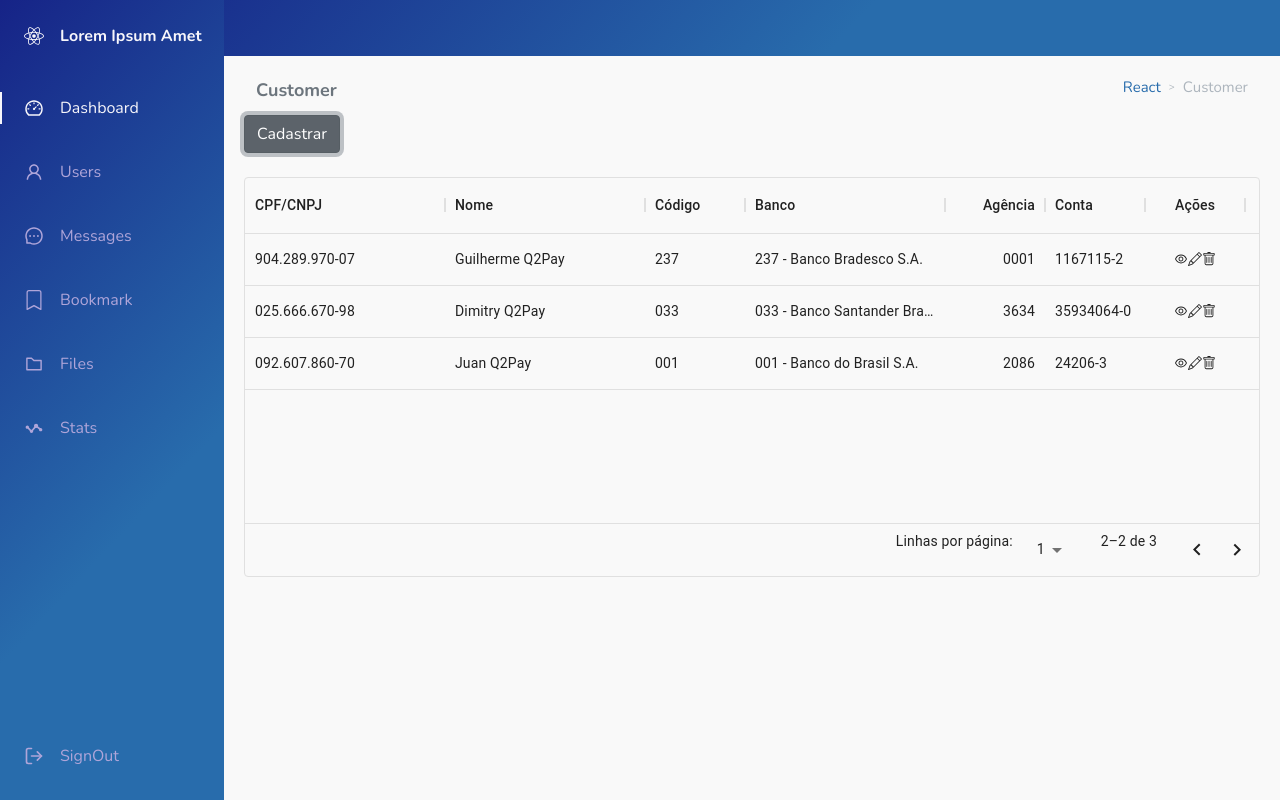
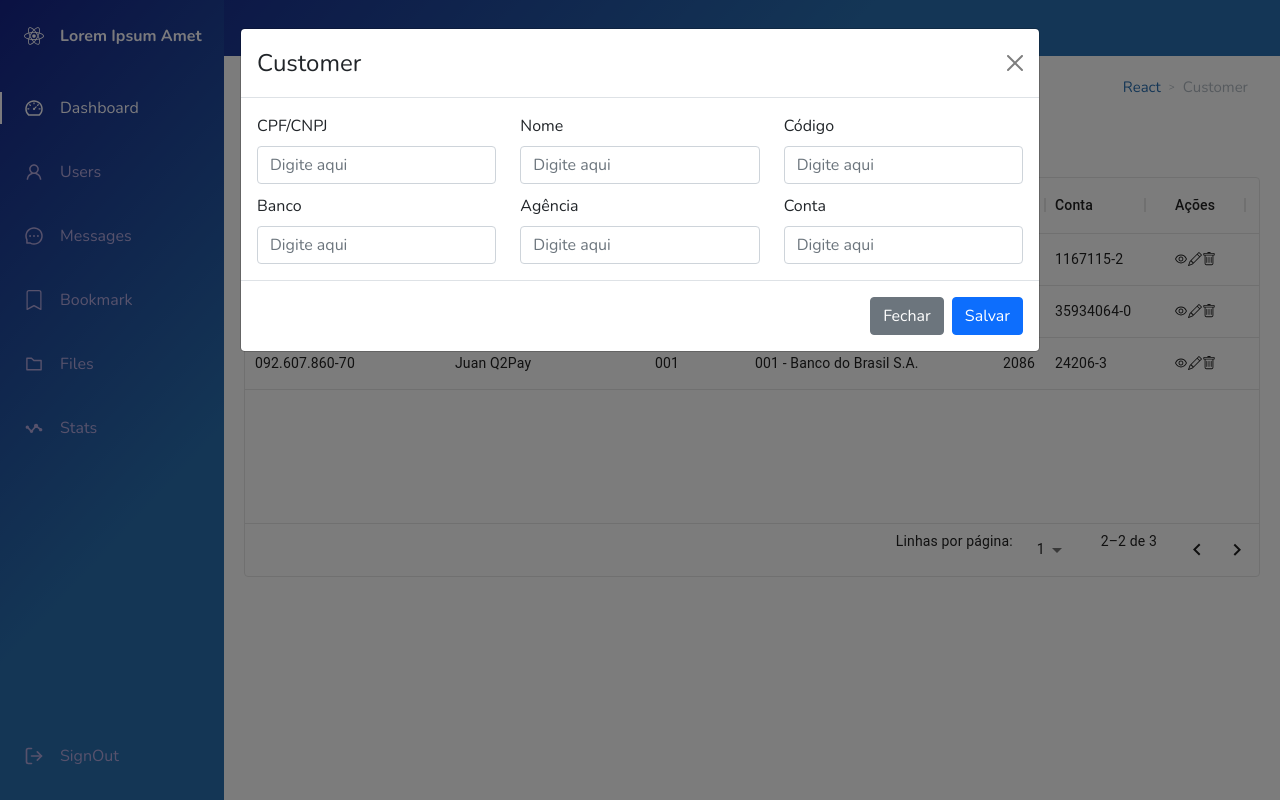
Before and after one commit to matheussouza89/prova-q2-pay-2, a React (Create React App) app: page /customers in a window 1280 px wide. Both pictures are taken after a click on the button "Cadastrar". Built offline with nearby package versions, Linux system fonts and the light colour scheme; data requests are answered from the project's data file.

Commit message:
feat: implementação dos métodos de CRUD (Customers)

```diff
--- /dev/null
+++ b/src/pages/customers/components/ActionsButtons.tsx
@@ -0,0 +1,30 @@
+import React from 'react'
+import useRedux from 'hooks/useRedux'
+import { AiOutlineEye } from 'react-icons/ai'
+import { BsPencil, BsTrash } from 'react-icons/bs'
+import { getCustomer, removeCustomer } from 'redux/actions'
+
+const ActionsButtons = (param: { id: number }) => {
+  const { dispatch } = useRedux()
+  return (
+    <>
+      <AiOutlineEye
+        onClick={() => {
+          dispatch(getCustomer(param.id))
+        }}
+      />
+      <BsPencil
+        onClick={() => {
+          dispatch(getCustomer(param.id))
+        }}
+      />
+      <BsTrash
+        onClick={() => {
+          dispatch(removeCustomer(param.id))
+        }}
+      />
+    </>
+  )
+}
+
+export default ActionsButtons
--- /dev/null
+++ b/src/pages/customers/components/Register.tsx
@@ -0,0 +1,92 @@
+import React from 'react'
+import useRedux from 'hooks/useRedux'
+import { CustomersData } from 'models/types'
+import { Col, Form, Input, Label, Row } from 'reactstrap'
+import { setCustomer } from 'redux/actions'
+
+interface RegisterProps {
+  data?: CustomersData
+}
+
+const Register = ({ data }: RegisterProps) => {
+  const { dispatch } = useRedux()
+
+  function onChange(value: string | number, field: string) {
+    dispatch(setCustomer(value, field))
+  }
+
+  return (
+    <Form>
+      <Row className="d-flex row-gap-10">
+        <Col md={4}>
+          <Label>CPF/CNPJ</Label>
+          <Input
+            onChange={(e) => {
+              onChange(e.target.value, 'document')
+            }}
+            value={data?.document}
+            type="text"
+            placeholder="Digite aqui"
+          />
+        </Col>
+        <Col md={4}>
+          <Label>Nome</Label>
+          <Input
+            onChange={(e) => {
+              onChange(e.target.value, 'name')
+            }}
+            value={data?.name}
+            type="text"
+            placeholder="Digite aqui"
+          />
+        </Col>
+        <Col md={4}>
+          <Label>Código</Label>
+          <Input
+            onChange={(e) => {
+              onChange(e.target.value, 'bank.code')
+            }}
+            value={data?.bank.code}
+            type="text"
+            placeholder="Digite aqui"
+          />
+        </Col>
+        <Col md={4}>
+          <Label>Banco</Label>
+          <Input
+            onChange={(e) => {
+              onChange(e.target.value, 'bank.bankName')
+            }}
+            value={data?.bank?.bankName}
+            type="text"
+            placeholder="Digite aqui"
+          />
+        </Col>
+        <Col md={4}>
+          <Label>Agência</Label>
+          <Input
+            onChange={(e) => {
+              onChange(e.target.value, 'bank.agency')
+            }}
+            value={data?.bank?.agency}
+            type="text"
+            placeholder="Digite aqui"
+          />
+        </Col>
+        <Col md={4}>
+          <Label>Conta</Label>
+          <Input
+            onChange={(e) => {
+              onChange(e.target.value, 'bank.account')
+            }}
+            value={data?.bank?.account}
+            type="text"
+            placeholder="Digite aqui"
+          />
+        </Col>
+      </Row>
+    </Form>
+  )
+}
+
+export default Register
--- a/src/pages/customers/constants/columns.tsx
+++ b/src/pages/customers/constants/columns.tsx
@@ -1,6 +1,5 @@
 import { GridColDef, GridValueGetterParams } from '@mui/x-data-grid'
-import { AiOutlineEye } from 'react-icons/ai'
-import { BsPencil, BsTrash } from 'react-icons/bs'
+import ActionsButtons from '../components/ActionsButtons'
 
 export const COLUMNS: GridColDef[] = [
   { field: 'document', headerName: 'CPF/CNPJ', width: 200 },
@@ -8,7 +7,6 @@ export const COLUMNS: GridColDef[] = [
   {
     field: 'code',
     headerName: 'Código',
-    // width: 130,
     valueGetter: (params: GridValueGetterParams) =>
       `${params.row.bank.code || ''}`
   },
@@ -23,7 +21,6 @@ export const COLUMNS: GridColDef[] = [
     field: 'agency',
     headerName: 'Agência',
     type: 'number',
-    // width: 90,
     valueGetter: (params: GridValueGetterParams) =>
       `${params.row.bank.agency || ''}`
   },
@@ -31,7 +28,6 @@ export const COLUMNS: GridColDef[] = [
     field: 'account',
     headerName: 'Conta',
     sortable: true,
-    // width: 160,
     valueGetter: (params: GridValueGetterParams) =>
       `${params.row.bank.account || ''}`
   },
@@ -39,12 +35,6 @@ export const COLUMNS: GridColDef[] = [
     field: 'actions',
     type: 'actions',
     headerName: 'Ações',
-    renderCell: () => (
-      <>
-        <AiOutlineEye />
-        <BsPencil />
-        <BsTrash />
-      </>
-    )
+    renderCell: (params) => <ActionsButtons id={params.row.id} />
   }
 ]
--- a/src/pages/customers/index.tsx
+++ b/src/pages/customers/index.tsx
@@ -1,18 +1,43 @@
-import React from 'react'
+import React, { useEffect, useState } from 'react'
 import Main from 'layouts/Main'
 import CustomTable from 'components/customTable'
 import Breadcrumbs from 'components/breadcrumbs'
 import { COLUMNS } from './constants/columns'
 import { Button, Col, Row } from 'reactstrap'
 import useRedux from 'hooks/useRedux'
-import { getCustomers } from 'redux/actions'
 import { AppState } from 'redux/store'
+import CustomModal from 'components/customModal'
+import Register from './components/Register'
+import { getCustomers, postCustomer, putCustomer } from 'redux/actions'
 
 const Customers = () => {
   const { dispatch, appSelector } = useRedux()
-  const { customers } = appSelector<AppState>((state) => ({
-    customers: state.Customers.customers
+  const { customers, customer } = appSelector<AppState>((state) => ({
+    customers: state.Customers.customers,
+    customer: state.Customers.customer
   }))
+
+  useEffect(() => {
+    dispatch(getCustomers())
+  }, [dispatch])
+
+  const [show, setShow] = useState(false)
+
+  const handleClose = () => {
+    setShow(false)
+  }
+
+  const handleShow = () => {
+    setShow(true)
+  }
+
+  function salvar() {
+    if (!customer.id) {
+      return dispatch(postCustomer(customer))
+    }
+    return dispatch(putCustomer(customer.id, customer))
+  }
+
   return (
     <Main>
       <Breadcrumbs
@@ -23,12 +48,29 @@ const Customers = () => {
       />
       <Row>
         <Col md={4}>
-          <Button onClick={() => dispatch(getCustomers())}>Cadastrar</Button>
+          <Button onClick={() => handleShow()}>Cadastrar</Button>
         </Col>
       </Row>
       <div className="container-table mt-4">
         <CustomTable columns={COLUMNS} data={customers} />
       </div>
+      <CustomModal
+        isOpen={show}
+        handleClose={handleClose}
+        title="Customer"
+        footer={
+          <>
+            <Button color="secondary" onClick={handleClose}>
+              Fechar
+            </Button>
+            <Button color="primary" onClick={() => salvar()}>
+              Salvar
+            </Button>
+          </>
+        }
+      >
+        <Register data={customer} />
+      </CustomModal>
     </Main>
   )
 }
```
